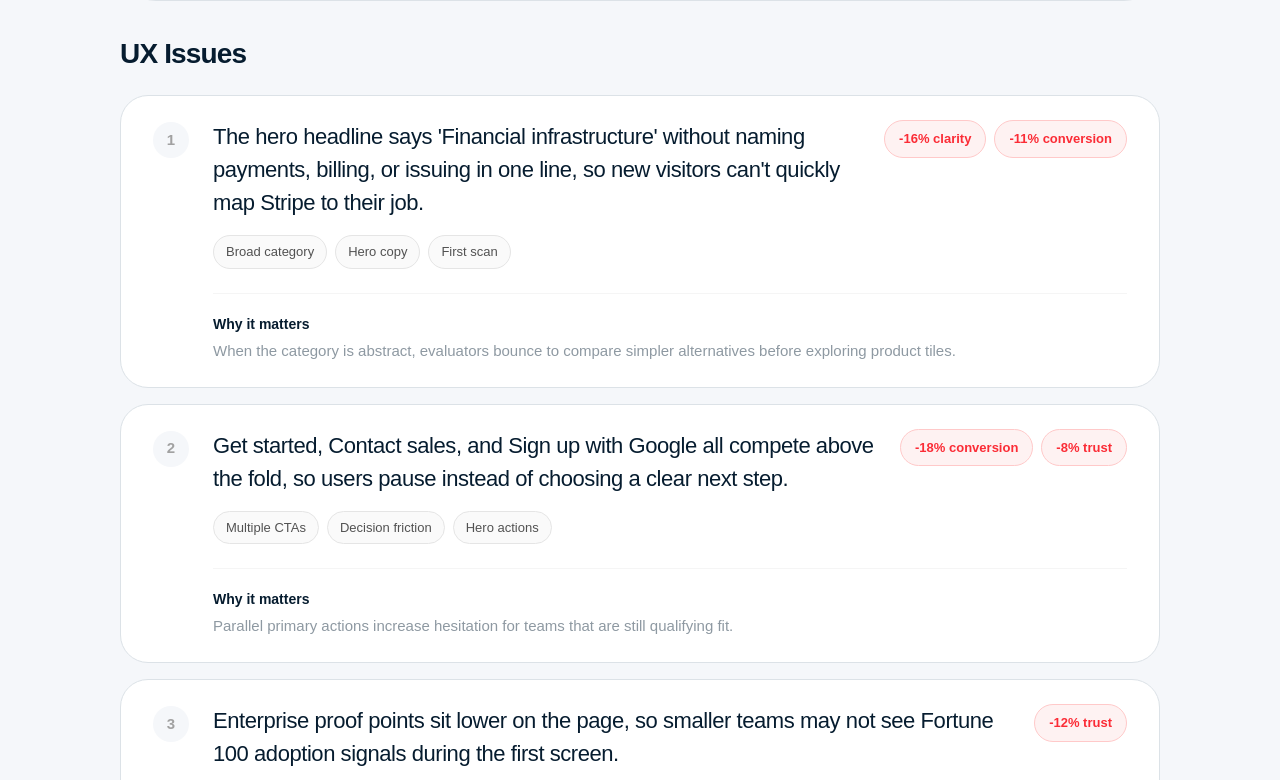
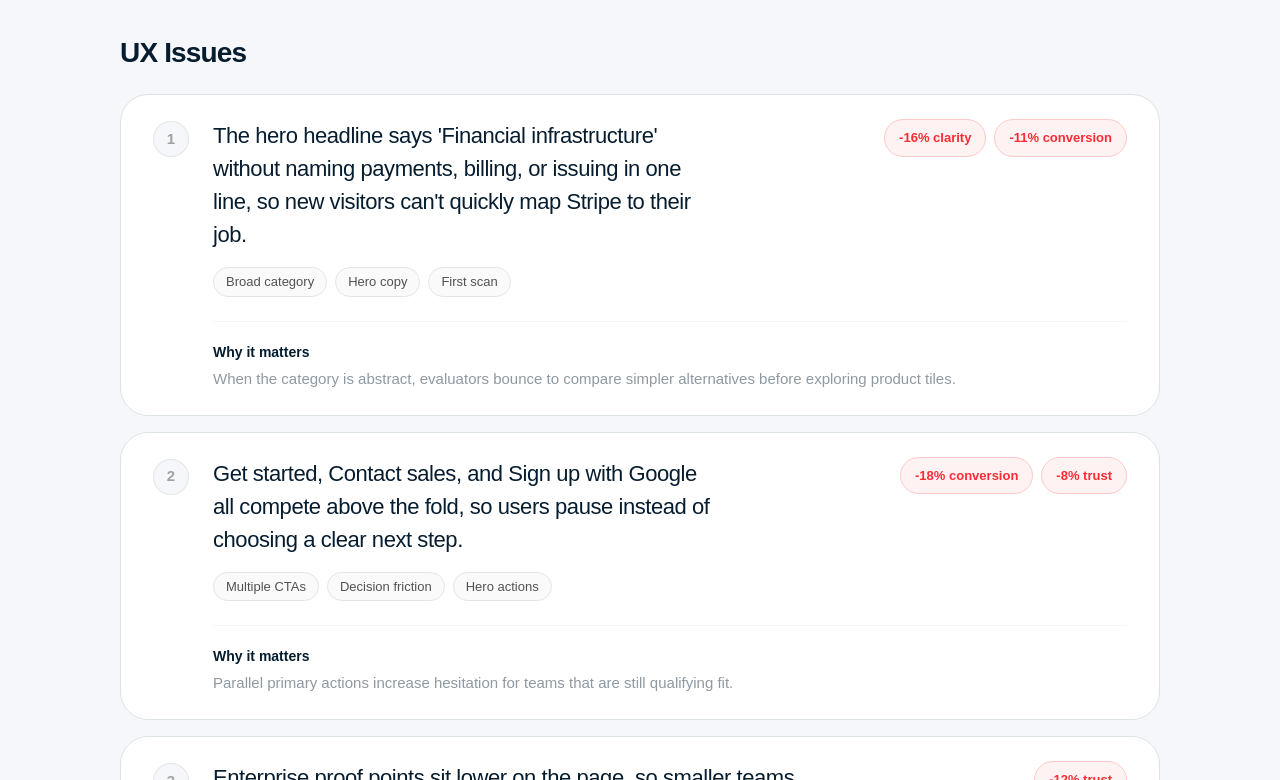
Before and after one commit to samarenkovdmitry/Klynt, a Next.js app: page /report/29e49814-abac-4211-a226-a05dae07a710 in a window 1280 px wide. Shown: the part 720-1500 px from the top of the page. Built offline with nearby package versions, Linux system fonts and the light colour scheme; no server answers; a web font is replaced by a local one.

Commit message:
Style fixes

```diff
--- a/app/analyze/page.tsx
+++ b/app/analyze/page.tsx
@@ -472,7 +472,7 @@ export default function Analyze() {
                           items-center
                           justify-center
                           rounded-full
-                          bg-[#F3F9FC]
+                          bg-[#2563EB]/10
                         "
                       >
                         <RiUpload2Line
--- a/components/AppHeader.tsx
+++ b/components/AppHeader.tsx
@@ -85,7 +85,7 @@ export function AppHeader() {
           "sticky top-0 z-50 w-full pt-[env(safe-area-inset-top,0px)]",
           isLanding
             ? "border-b border-transparent bg-transparent"
-            : "border-b border-[rgba(6,28,47,0.06)] bg-white shadow-[0_4px_16px_rgba(6,28,47,0.08)]",
+            : "bg-white shadow-[0_4px_16px_rgba(6,28,47,0.08)]",
         ].join(" ")}
       >
         <div className="mx-auto flex h-[68px] max-w-[1440px] items-center justify-between gap-4 px-4 md:px-6">
--- a/components/landing-test/LandingTestInsideReport.tsx
+++ b/components/landing-test/LandingTestInsideReport.tsx
@@ -41,7 +41,7 @@ export function LandingTestInsideReport() {
               key={item.title}
               className={[
                 "relative rounded-[20px] border border-[#EBEFF3] bg-white px-5 py-5 shadow-[0_16px_48px_rgba(6,28,47,0.06)] md:rounded-[28px] md:px-8 md:py-6",
-                index > 0 ? "-mt-9" : "",
+                index > 0 ? "-mt-12" : "",
               ].join(" ")}
               style={{ zIndex: index + 1 }}
             >
--- a/components/report/ReportCopySection.tsx
+++ b/components/report/ReportCopySection.tsx
@@ -12,7 +12,7 @@ type ReportCopySectionProps = {
 
 function IndexBadge({ index }: { index: number }) {
   return (
-    <div className="flex h-9 w-9 shrink-0 items-center justify-center rounded-full bg-[#F5F7FA] text-[15px] font-semibold text-neutral-400">
+    <div className="flex h-9 w-9 shrink-0 items-center justify-center rounded-full border border-[rgba(6,28,47,0.08)] bg-[#F5F7FA] text-[15px] font-semibold text-neutral-400">
       {index + 1}
     </div>
   );
--- a/components/report/ReportCtaSection.tsx
+++ b/components/report/ReportCtaSection.tsx
@@ -27,7 +27,7 @@ export function ReportCtaSection({ onRerun, onExport }: ReportCtaSectionProps) {
             onClick={onRerun}
             icon={<RiArrowRightUpLine size={18} />}
             fullWidth={false}
-            className="w-full sm:w-auto"
+            className="w-full !rounded-full sm:w-auto"
           >
             Re-run analysis
           </Button>
@@ -37,7 +37,7 @@ export function ReportCtaSection({ onRerun, onExport }: ReportCtaSectionProps) {
             variant="secondary"
             icon={<RiDownload2Line size={18} />}
             fullWidth={false}
-            className="w-full sm:w-auto"
+            className="w-full !rounded-full sm:w-auto"
           >
             Export PDF
           </Button>
--- a/components/report/ReportListCard.tsx
+++ b/components/report/ReportListCard.tsx
@@ -9,7 +9,7 @@ import {
 
 function IndexBadge({ index }: { index: number }) {
   return (
-    <div className="flex h-9 w-9 shrink-0 items-center justify-center rounded-full bg-[#F5F7FA] text-[15px] font-semibold text-neutral-400">
+    <div className="flex h-9 w-9 shrink-0 items-center justify-center rounded-full border border-[rgba(6,28,47,0.08)] bg-[#F5F7FA] text-[15px] font-semibold text-neutral-400">
       {index + 1}
     </div>
   );
--- a/components/report/ReportUxIssuesSection.tsx
+++ b/components/report/ReportUxIssuesSection.tsx
@@ -31,7 +31,7 @@ export function ReportUxIssuesSection({ issues = [] }: ReportUxIssuesSectionProp
                   {issue.bullets.slice(0, 3).map((bullet, i) => (
                     <span
                       key={i}
-                      className="rounded-full border border-neutral-200 bg-neutral-50 px-3 py-1.5 text-[12px] font-medium text-neutral-600 md:text-[13px]"
+                      className="rounded-full border border-neutral-200 bg-neutral-50 px-3 py-1 text-[12px] font-medium text-neutral-600 md:text-[13px]"
                     >
                       {bullet}
                     </span>
--- a/components/report/reportStyles.ts
+++ b/components/report/reportStyles.ts
@@ -8,7 +8,7 @@ export const REPORT_CARD_CLASS_ANIMATED =
   "rounded-[28px] border border-[var(--stroke-light)] bg-white px-5 py-6 transition-all duration-200 hover:-translate-y-[1px] hover:shadow-[0_10px_30px_rgba(0,0,0,0.06)] md:px-8";
 
 export const REPORT_ITEM_TITLE_CLASS =
-  "text-[20px] font-medium leading-[1.45] tracking-[-0.02em] text-[var(--ink-primary)] md:text-[22px] md:leading-[1.5]";
+  "text-[20px] font-medium leading-[1.45] tracking-[-0.02em] text-[var(--ink-primary)] md:max-w-[75%] md:text-[22px] md:leading-[1.5]";
 
 export const REPORT_ACTION_BUTTON_CLASS =
   "flex flex-1 items-center justify-center gap-2 rounded-2xl border border-[var(--stroke-light)] bg-white px-4 py-3 text-[14px] font-medium text-[var(--ink-primary)] transition-colors duration-200 hover:border-[rgba(20,168,232,0.25)] hover:bg-[#F8FBFF] md:flex-none md:rounded-full md:px-5";
--- a/lib/landing-update-content.ts
+++ b/lib/landing-update-content.ts
@@ -1,16 +1,16 @@
 import {
   RiAdvertisementLine,
   RiBarChartBoxLine,
-  RiDashboard3Line,
   RiFilePdfLine,
   RiFileWarningLine,
   RiFlagLine,
-  RiImageAddLine,
   RiLightbulbLine,
   RiPencilAi2Line,
-  RiPieChart2Line,
+  RiPieChartLine,
   RiQuillPenLine,
+  RiScreenshot2Line,
   RiSearchEyeLine,
+  RiSpeedUpLine,
 } from "@remixicon/react";
 import type { RemixiconComponentType } from "@remixicon/react";
 
@@ -78,7 +78,7 @@ export const PROCESS_STEPS: ProcessStep[] = [
         text: "Works on marketing sites and product pages",
       },
       {
-        icon: RiImageAddLine,
+        icon: RiScreenshot2Line,
         text: "Captures UI and copy as users see it",
       },
     ],
@@ -90,7 +90,7 @@ export const PROCESS_STEPS: ProcessStep[] = [
     bullets: [
       { icon: RiFlagLine, text: "Flags friction across the full page" },
       {
-        icon: RiDashboard3Line,
+        icon: RiSpeedUpLine,
         text: "Scores clarity, trust, and conversion",
       },
     ],
@@ -99,7 +99,7 @@ export const PROCESS_STEPS: ProcessStep[] = [
     title: "Review your report",
     description: "Issues, priorities, and copy rewrites — ready to share.",
     bullets: [
-      { icon: RiPieChart2Line, text: "Prioritized recommendations" },
+      { icon: RiPieChartLine, text: "Prioritized recommendations" },
       { icon: RiFilePdfLine, text: "Export as PDF" },
     ],
   },
```
